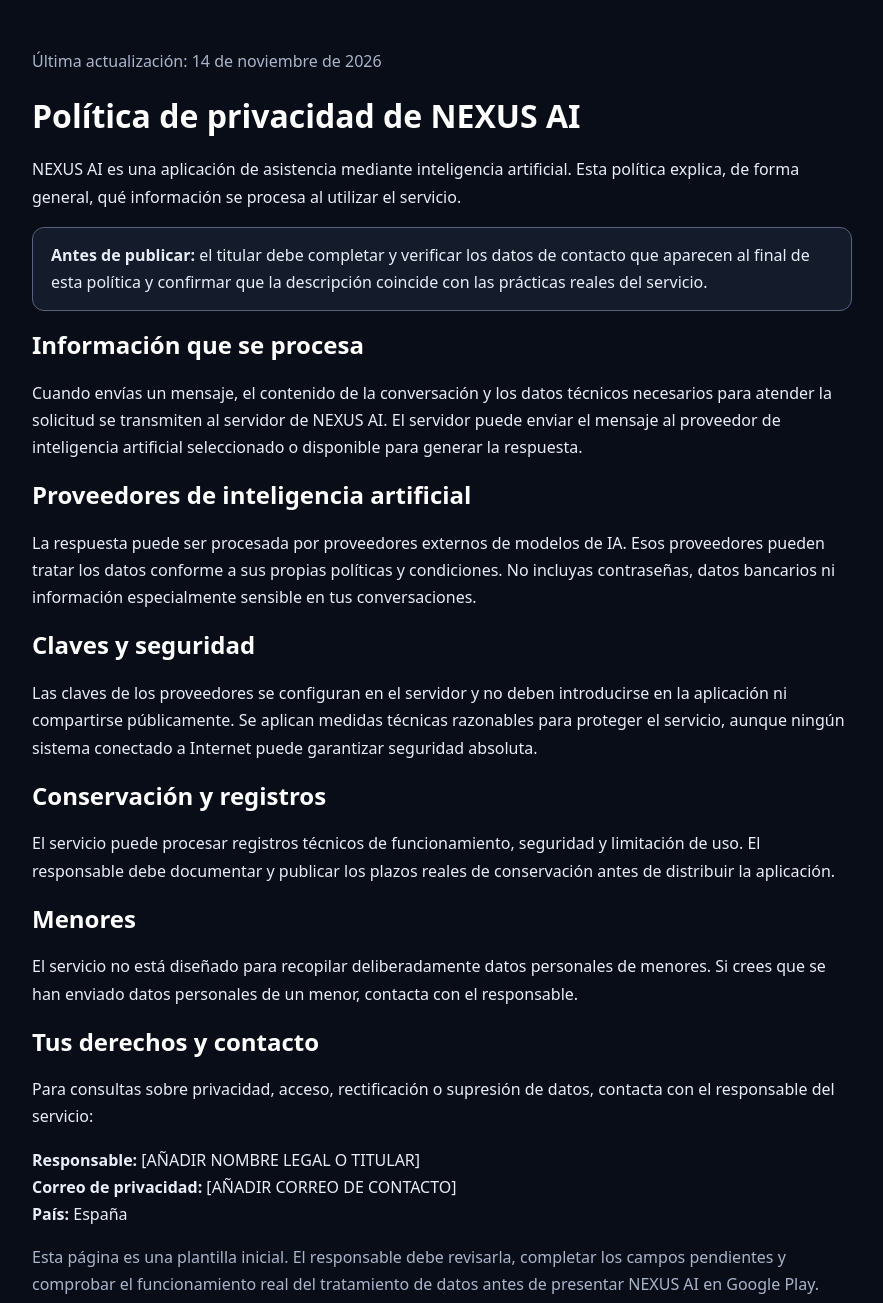
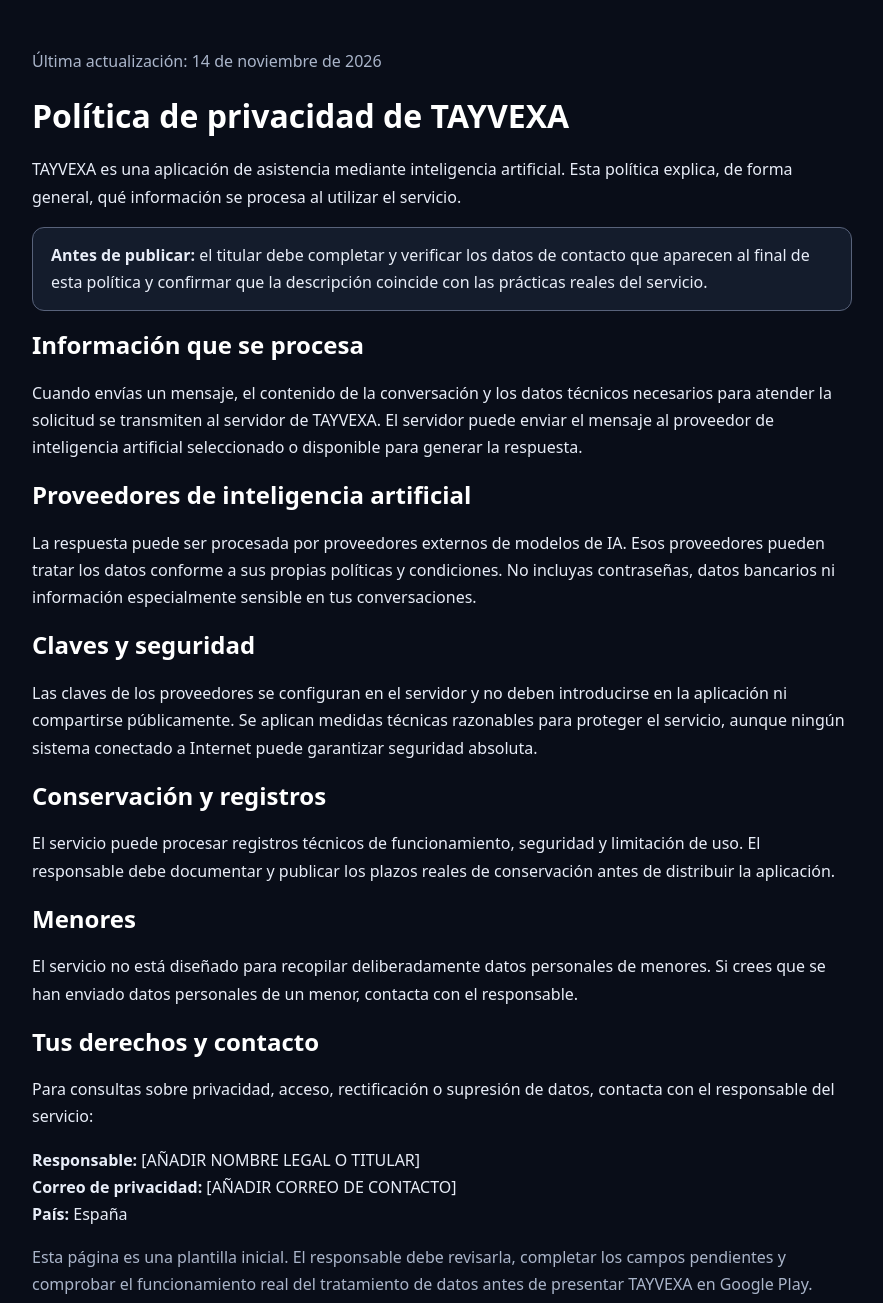
Before and after one commit to td058882-source/NEXUS-AI, a website: page public/privacy.html in a window 1280 px wide. Shown: the whole page, without its empty margins (198-1081 px from the left). Drawn offline with Linux system fonts and the light colour scheme.

Commit message:
Rebrand NEXUS AI as TAYVEXA

```diff
--- a/public/privacy.html
+++ b/public/privacy.html
@@ -4,7 +4,7 @@
   <meta charset="utf-8">
   <meta name="viewport" content="width=device-width,initial-scale=1">
   <meta name="robots" content="index,follow">
-  <title>Política de privacidad · NEXUS AI</title>
+  <title>Política de privacidad · TAYVEXA</title>
   <style>
     :root{color-scheme:dark}body{margin:0;background:#090d18;color:#e8edf8;font:16px/1.7 system-ui,sans-serif}
     main{max-width:820px;margin:48px auto;padding:0 22px 60px}h1,h2{color:#fff;line-height:1.2}
@@ -14,11 +14,11 @@
 <body>
 <main>
   <p class="muted">Última actualización: 14 de noviembre de 2026</p>
-  <h1>Política de privacidad de NEXUS AI</h1>
-  <p>NEXUS AI es una aplicación de asistencia mediante inteligencia artificial. Esta política explica, de forma general, qué información se procesa al utilizar el servicio.</p>
+  <h1>Política de privacidad de TAYVEXA</h1>
+  <p>TAYVEXA es una aplicación de asistencia mediante inteligencia artificial. Esta política explica, de forma general, qué información se procesa al utilizar el servicio.</p>
   <div class="notice"><strong>Antes de publicar:</strong> el titular debe completar y verificar los datos de contacto que aparecen al final de esta política y confirmar que la descripción coincide con las prácticas reales del servicio.</div>
   <h2>Información que se procesa</h2>
-  <p>Cuando envías un mensaje, el contenido de la conversación y los datos técnicos necesarios para atender la solicitud se transmiten al servidor de NEXUS AI. El servidor puede enviar el mensaje al proveedor de inteligencia artificial seleccionado o disponible para generar la respuesta.</p>
+  <p>Cuando envías un mensaje, el contenido de la conversación y los datos técnicos necesarios para atender la solicitud se transmiten al servidor de TAYVEXA. El servidor puede enviar el mensaje al proveedor de inteligencia artificial seleccionado o disponible para generar la respuesta.</p>
   <h2>Proveedores de inteligencia artificial</h2>
   <p>La respuesta puede ser procesada por proveedores externos de modelos de IA. Esos proveedores pueden tratar los datos conforme a sus propias políticas y condiciones. No incluyas contraseñas, datos bancarios ni información especialmente sensible en tus conversaciones.</p>
   <h2>Claves y seguridad</h2>
@@ -32,7 +32,7 @@
   <p><strong>Responsable:</strong> [AÑADIR NOMBRE LEGAL O TITULAR]<br>
   <strong>Correo de privacidad:</strong> [AÑADIR CORREO DE CONTACTO]<br>
   <strong>País:</strong> España</p>
-  <p class="muted">Esta página es una plantilla inicial. El responsable debe revisarla, completar los campos pendientes y comprobar el funcionamiento real del tratamiento de datos antes de presentar NEXUS AI en Google Play.</p>
+  <p class="muted">Esta página es una plantilla inicial. El responsable debe revisarla, completar los campos pendientes y comprobar el funcionamiento real del tratamiento de datos antes de presentar TAYVEXA en Google Play.</p>
 </main>
 </body>
 </html>
```
